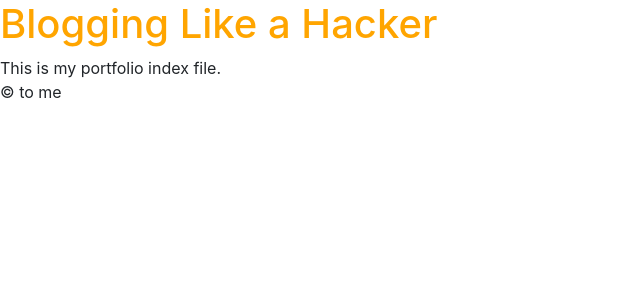
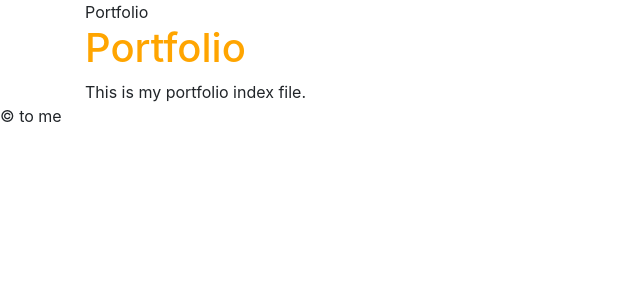
Before and after one commit to jkclose/jkclose.github.io, a Jekyll site: the page built from index.html, in a window 1280 px wide. Shown: the top 300 px of the page, without its empty margins (0-640 px from the left). Built offline with Jekyll 4.4.1, drawn with Linux system fonts in a browser that asks for light colours.

Commit message:
Testing variables and layout

```diff
--- a/_layouts/default.html
+++ b/_layouts/default.html
@@ -8,16 +8,19 @@
     <link rel="stylesheet" href="/css/style.css">
 
     <script src="https://code.jquery.com/jquery-3.3.1.slim.min.js" integrity="sha384-q8i/X+965DzO0rT7abK41JStQIAqVgRVzpbzo5smXKp4YfRvH+8abtTE1Pi6jizo" crossorigin="anonymous"></script>
-    <script src="https://cdn.jsdelivr.net/npm/popper.js@1.14.7/dist/umd/popper.min.js" integrity="sha384-UO2eT0CpHqdSJQ6hJty5KVphtPhzWj9WO1clHTMGa3JDZwrnQq4sF86dIHNDz0W1" crossorigin="anonymous"></script>
     <script src="https://cdn.jsdelivr.net/npm/bootstrap@4.3.1/dist/js/bootstrap.min.js" integrity="sha384-JjSmVgyd0p3pXB1rRibZUAYoIIy6OrQ6VrjIEaFf/nJGzIxFDsf4x0xIM+B07jRM" crossorigin="anonymous"></script>
 
 </head>
 <body>
 <header>
-    {{ title }}
+    <div class="container">
+        {{ site.title }}
+    </div>
 </header>
-<h1>{{ page.title }}</h1>
-<section>
+<section class="container">
+    <header>
+        <h1>{{ page.title }}</h1>
+    </header>
     {{ content }}
 </section>
 <footer>
--- a/index.html
+++ b/index.html
@@ -1,5 +1,5 @@
 ---
-title: Blogging Like a Hacker
+title: Portfolio
 ---
 
 This is my portfolio index file.
```
